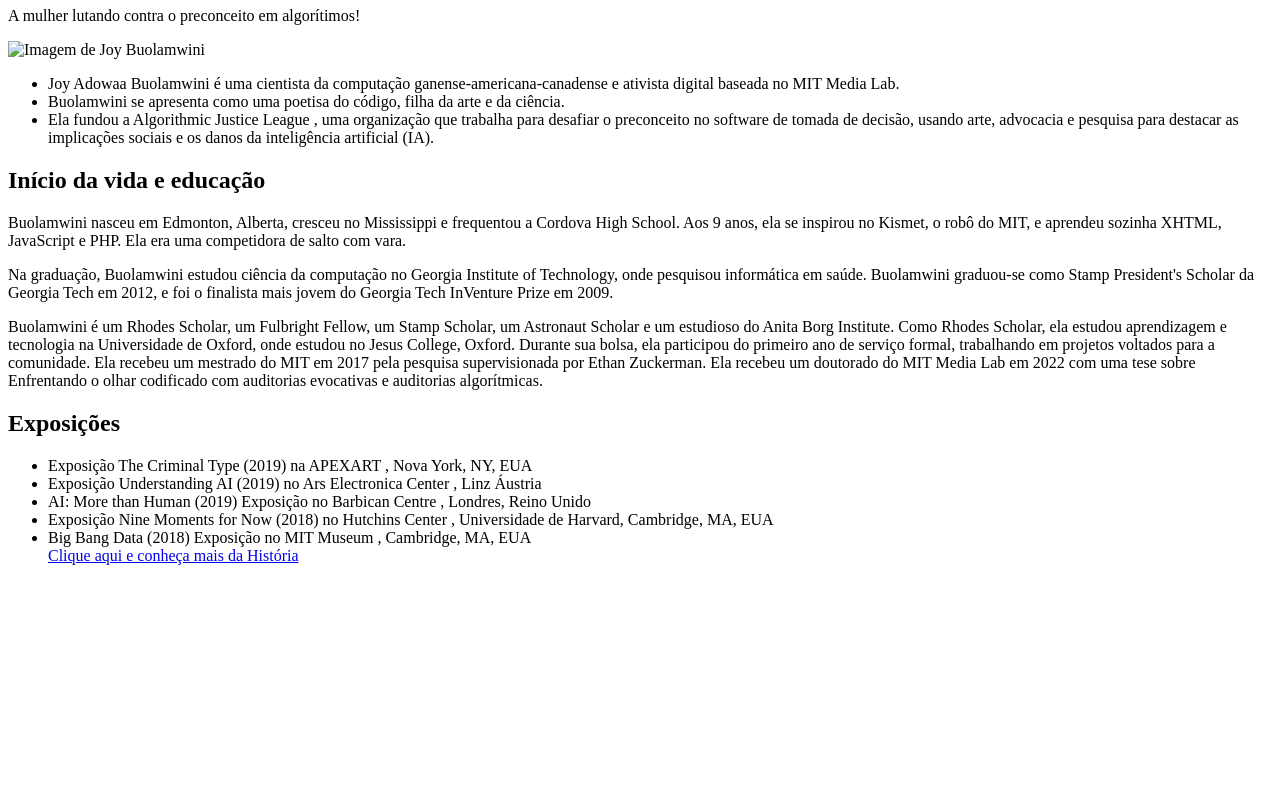
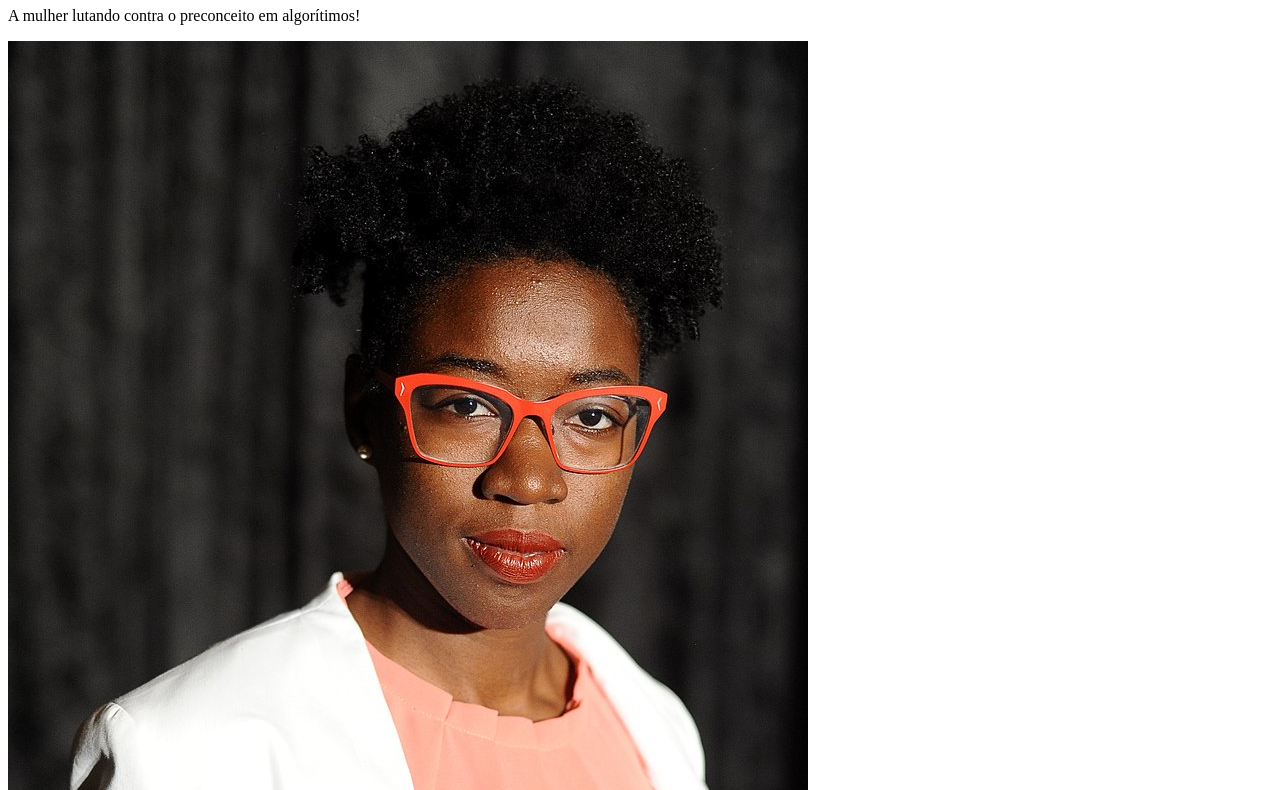
Before and after one commit to Ismael5046/ProjetoSocial, a plain HTML site: page index.html in a window 1280 px wide. Shown: the part 73-863 px from the top of the page. Before the commit the page ends 800 px from the top, so only its background shows below. Drawn offline with Linux system fonts and the light colour scheme; the site is published under a folder, as on GitHub Pages, so addresses that start at the root find nothing.

Commit message:
Atualização

```diff
--- a/index.html
+++ b/index.html
@@ -9,7 +9,7 @@
 <body>
     <h1>Joy Buolamwini</h1>
     <p>A mulher lutando contra o preconceito em algorítimos!</p>
-    <img src="/img.jpg/Joy Buolamwini.jpg" alt="Imagem de Joy Buolamwini">
+    <img src="./img.jpg/Joy Buolamwini.jpg" alt="Imagem de Joy Buolamwini">
     <ul>
         <li>Joy Adowaa Buolamwini é uma cientista da computação ganense-americana-canadense e ativista digital baseada no MIT Media Lab.</li>
         <li>Buolamwini se apresenta como uma poetisa do código, filha da arte e da ciência.</li>
```
